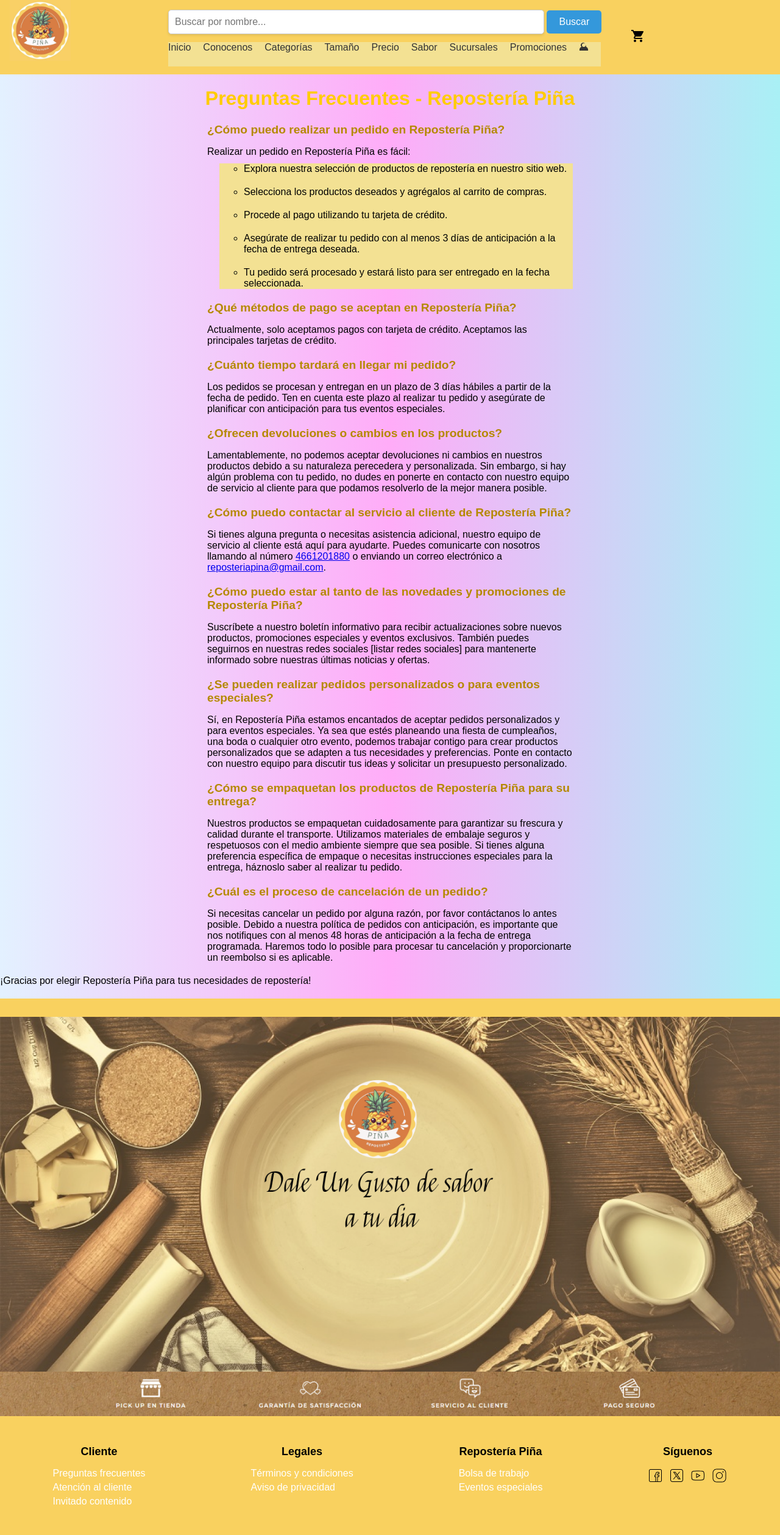
After one commit to RobertoLopezAguilera/Reposteria, a PHP site: page /Preguntas.php in a window 1280 px wide. The commit adds this page. Shown: the whole page at 61% size. Run offline with PHP 8.4, Linux system fonts and the light colour scheme.

Commit message:
Implementacion del equipo

```diff
--- /dev/null
+++ b/Preguntas.php
@@ -0,0 +1,66 @@
+<?php include('header.php'); ?>
+<!DOCTYPE html>
+<html lang="en">
+<head>
+    <meta charset="UTF-8">
+    <meta name="viewport" content="width=device-width, initial-scale=1.0">
+    <title>Preguntas Frecuentes</title>
+    <link rel="stylesheet" href="styles.css">
+
+</head>
+<body>
+
+<h1>Preguntas Frecuentes - Repostería Piña</h1>
+
+<ol>
+    <li>
+        <strong>¿Cómo puedo realizar un pedido en Repostería Piña?</strong>
+        <p>Realizar un pedido en Repostería Piña es fácil:</p>
+        <ul>
+            <li>Explora nuestra selección de productos de repostería en nuestro sitio web.</li>
+            <li>Selecciona los productos deseados y agrégalos al carrito de compras.</li>
+            <li>Procede al pago utilizando tu tarjeta de crédito.</li>
+            <li>Asegúrate de realizar tu pedido con al menos 3 días de anticipación a la fecha de entrega deseada.</li>
+            <li>Tu pedido será procesado y estará listo para ser entregado en la fecha seleccionada.</li>
+        </ul>
+    </li>
+    <li>
+        <strong>¿Qué métodos de pago se aceptan en Repostería Piña?</strong>
+        <p>Actualmente, solo aceptamos pagos con tarjeta de crédito. Aceptamos las principales tarjetas de crédito.</p>
+    </li>
+    <li>
+        <strong>¿Cuánto tiempo tardará en llegar mi pedido?</strong>
+        <p>Los pedidos se procesan y entregan en un plazo de 3 días hábiles a partir de la fecha de pedido. Ten en cuenta este plazo al realizar tu pedido y asegúrate de planificar con anticipación para tus eventos especiales.</p>
+    </li>
+    <li>
+        <strong>¿Ofrecen devoluciones o cambios en los productos?</strong>
+        <p>Lamentablemente, no podemos aceptar devoluciones ni cambios en nuestros productos debido a su naturaleza perecedera y personalizada. Sin embargo, si hay algún problema con tu pedido, no dudes en ponerte en contacto con nuestro equipo de servicio al cliente para que podamos resolverlo de la mejor manera posible.</p>
+    </li>
+    <li>
+        <strong>¿Cómo puedo contactar al servicio al cliente de Repostería Piña?</strong>
+        <p>Si tienes alguna pregunta o necesitas asistencia adicional, nuestro equipo de servicio al cliente está aquí para ayudarte. Puedes comunicarte con nosotros llamando al número <a href="tel:+524661201880">4661201880</a> o enviando un correo electrónico a <a href="mailto:reposteriapina@gmail.com">reposteriapina@gmail.com</a>.</p>
+    </li>
+    <li>
+        <strong>¿Cómo puedo estar al tanto de las novedades y promociones de Repostería Piña?</strong>
+        <p>Suscríbete a nuestro boletín informativo para recibir actualizaciones sobre nuevos productos, promociones especiales y eventos exclusivos. También puedes seguirnos en nuestras redes sociales [listar redes sociales] para mantenerte informado sobre nuestras últimas noticias y ofertas.</p>
+    </li>
+    <li>
+        <strong>¿Se pueden realizar pedidos personalizados o para eventos especiales?</strong>
+        <p>Sí, en Repostería Piña estamos encantados de aceptar pedidos personalizados y para eventos especiales. Ya sea que estés planeando una fiesta de cumpleaños, una boda o cualquier otro evento, podemos trabajar contigo para crear productos personalizados que se adapten a tus necesidades y preferencias. Ponte en contacto con nuestro equipo para discutir tus ideas y solicitar un presupuesto personalizado.</p>
+    </li>
+    <li>
+        <strong>¿Cómo se empaquetan los productos de Repostería Piña para su entrega?</strong>
+        <p>Nuestros productos se empaquetan cuidadosamente para garantizar su frescura y calidad durante el transporte. Utilizamos materiales de embalaje seguros y respetuosos con el medio ambiente siempre que sea posible. Si tienes alguna preferencia específica de empaque o necesitas instrucciones especiales para la entrega, háznoslo saber al realizar tu pedido.</p>
+    </li>
+    <li>
+        <strong>¿Cuál es el proceso de cancelación de un pedido?</strong>
+        <p>Si necesitas cancelar un pedido por alguna razón, por favor contáctanos lo antes posible. Debido a nuestra política de pedidos con anticipación, es importante que nos notifiques con al menos 48 horas de anticipación a la fecha de entrega programada. Haremos todo lo posible para procesar tu cancelación y proporcionarte un reembolso si es aplicable.</p>
+    </li>
+</ol>
+
+<p>¡Gracias por elegir Repostería Piña para tus necesidades de repostería!</p>
+
+
+</body>
+</html>
+<?php include('footer.php'); ?>
--- a/footer.php
+++ b/footer.php
@@ -6,23 +6,23 @@
         <div class="footer-section">
             <h3>Cliente</h3>
             <ul>
-                <li><a href="#">Preguntas frecuentes</a></li>
-                <li><a href="#">Atención al cliente</a></li>
-                <li><a href="#">Invitado contenido</a></li>
+                <li><a href="Preguntas.php">Preguntas frecuentes</a></li>
+                <li><a href="AtencionClien.php">Atención al cliente</a></li>
+                <li><a href="Invitado.php">Invitado contenido</a></li>
             </ul>
         </div>
         <div class="footer-section">
             <h3>Legales</h3>
             <ul>
-                <li><a href="#">Términos y condiciones</a></li>
-                <li><a href="#">Aviso de privacidad</a></li>
+                <li><a href="TerminyCondicion.php">Términos y condiciones</a></li>
+                <li><a href="AvisodPriva.php">Aviso de privacidad</a></li>
             </ul>
         </div>
         <div class="footer-section">
             <h3>Repostería Piña</h3>
             <ul>
-                <li><a href="#">Bolsa de trabajo</a></li>
-                <li><a href="#">Eventos especiales</a></li>
+                <li><a href="BolsaTraba.php">Bolsa de trabajo</a></li>
+                <li><a href="EventosEsp.php">Eventos especiales</a></li>
             </ul>
         </div>
         <div class="footer-section">
--- /dev/null
+++ b/styles.css
@@ -0,0 +1,71 @@
+h1 {
+    color: rgb(205, 187, 70);
+}
+
+ol {
+    list-style-type: none;
+    padding: 0;
+    margin: 0 auto;
+    max-width: 600px;
+    text-align: left;
+}
+
+li {
+    margin-bottom: 20px;
+}
+
+li strong {
+    display: block;
+    font-size: 1.2em;
+    margin-bottom: 10px;
+    color: #b58900;
+}
+
+li p {
+    margin-bottom: 10px;
+
+}
+
+li ul {
+    margin-left: 20px;
+}
+
+p {
+    margin-bottom: 20px;
+}
+
+.evento {
+    max-width: 600px;
+    margin: 0 auto;
+    margin-bottom: 20px;
+}
+
+
+.evento p {
+    margin-bottom: 10px;
+}
+
+.contenido {
+    max-width: 800px;
+    margin: 0 auto;
+    text-align: justify;
+}
+.vacante {
+    max-width: 600px;
+    margin: 0 auto;
+    margin-bottom: 20px;
+}
+
+.vacante p {
+    margin-bottom: 10px;
+}
+
+.vacante ul {
+    margin-bottom: 10px;
+    margin-left: 20px;
+}
+
+h1, h2, h3 {
+    text-align: center;
+    color: #ffcc00; /* Color amarillo */
+}
```
Also changed, not shown: AtencionClien.php (added, +30 -0 lines), AvisodPriva.php (added, +53 -0 lines), BolsaTraba.php (added, +30 -0 lines), EventosEsp.php (added, +28 -0 lines), Invitado.php (added, +34 -0 lines), TerminyCondicion.php (added, +74 -0 lines).
